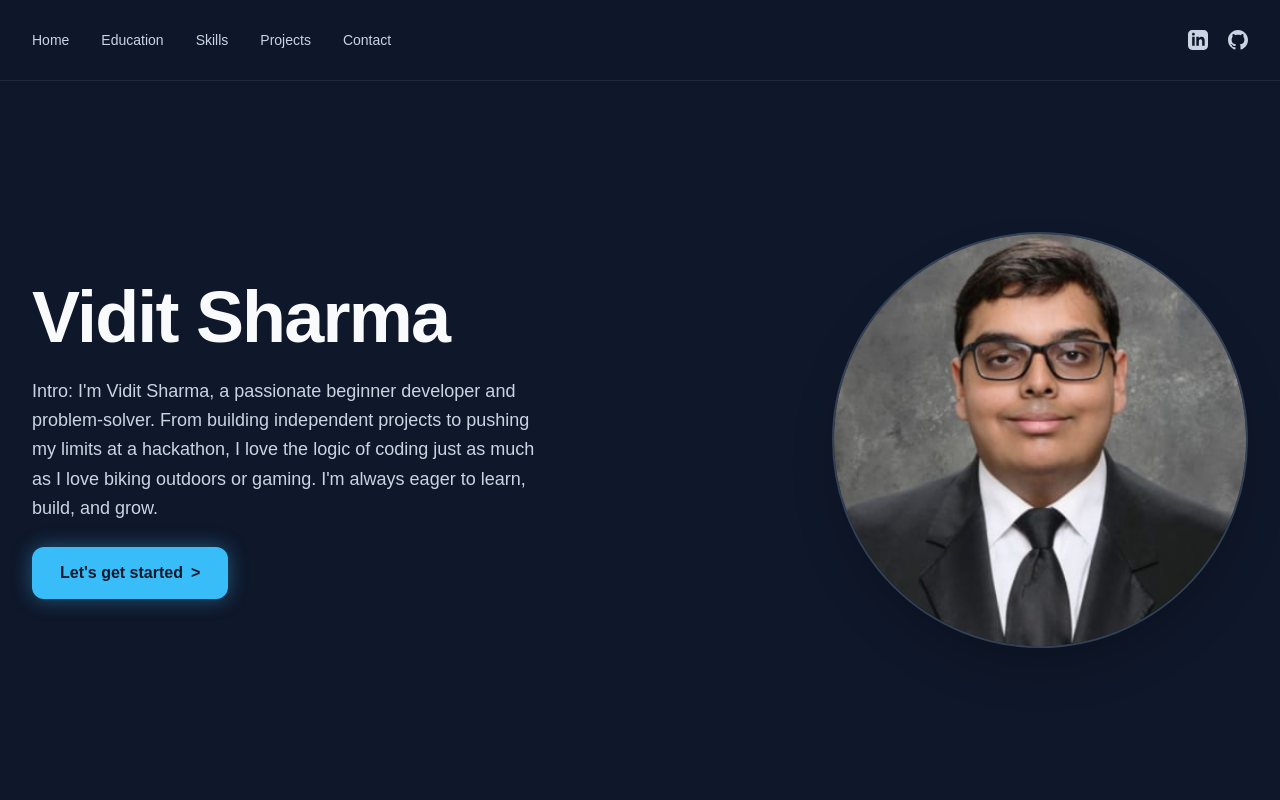
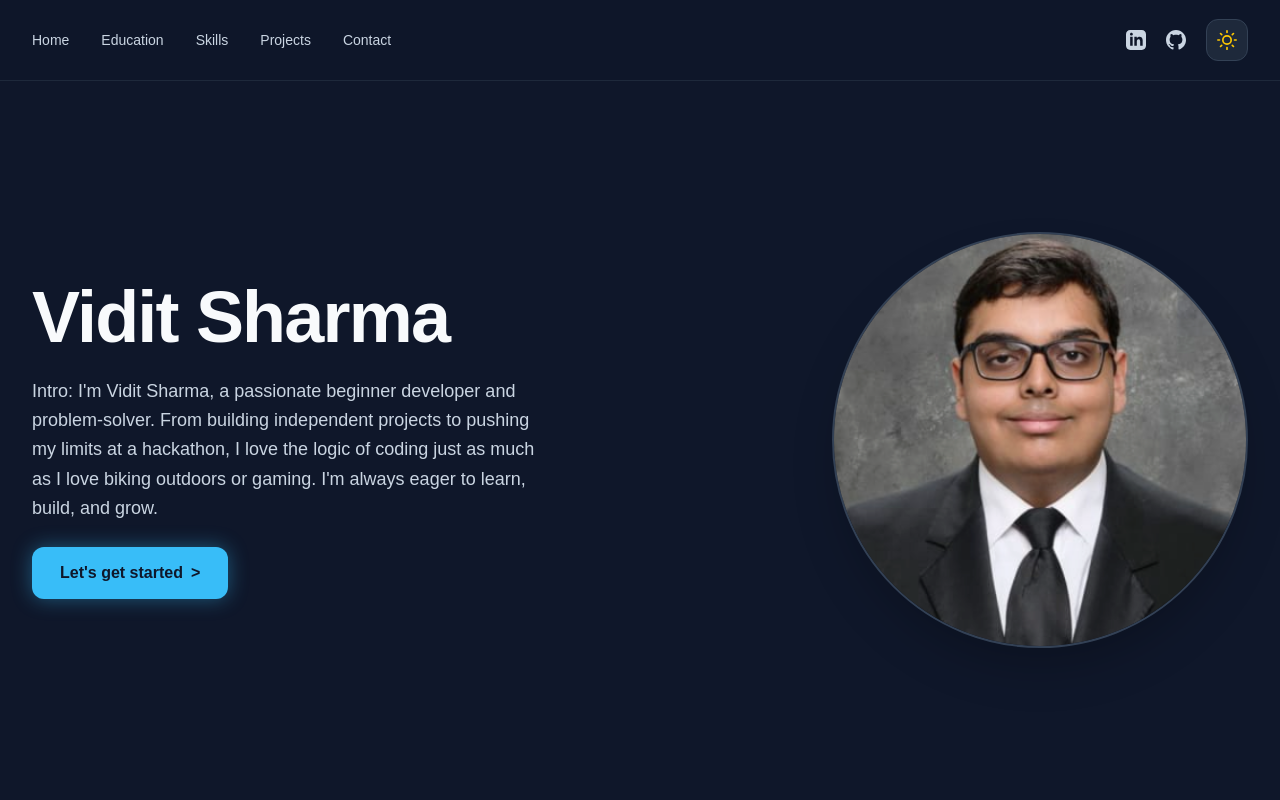
Before and after one commit to viditsmart/Vidit-s-portfolio, a Next.js app in the folder portfolio/: page / in a window 1280 px wide. Shown: the top 800 px of the page. Built offline with nearby package versions, Linux system fonts and the light colour scheme.

Commit message:
Added light and dark mode toggle bar

```diff
--- a/portfolio/app/page.tsx
+++ b/portfolio/app/page.tsx
@@ -1,6 +1,11 @@
+'use client';
+
+import { useState } from 'react';
+
 export default function PortfolioPage() {
+  const [darkMode, setDarkMode] = useState(true);
   return (
-    <main className="min-h-screen bg-[#0F172A] text-[#F8FAFC] relative selection:bg-[#38BDF8] selection:text-[#0F172A]">
+    <main className={`min-h-screen transition-colors duration-300 relative ... ${darkMode ? 'bg-[#0F172A] text-[#F8FAFC]' : 'bg-[#F8FAFC] text-[#0F172A]'}`}>
 
       {/* 1. STICKY NAVIGATION BAR */}
       <header className="fixed top-0 left-0 w-full z-50 bg-[#0F172A]/85 backdrop-blur-md border-b border-[#1E293B]">
@@ -28,7 +33,29 @@ export default function PortfolioPage() {
                 <path d="M12 0c-6.626 0-12 5.373-12 12 0 5.302 3.438 9.8 8.207 11.387.599.111.793-.261.793-.577v-2.234c-3.338.726-4.033-1.416-4.033-1.416-.546-1.387-1.333-1.756-1.333-1.756-1.089-.745.083-.729.083-.729 1.205.084 1.839 1.237 1.839 1.237 1.07 1.834 2.807 1.304 3.492.997.107-.775.418-1.305.762-1.604-2.665-.305-5.467-1.334-5.467-5.931 0-1.311.469-2.381 1.236-3.221-.124-.303-.535-1.524.117-3.176 0 0 1.008-.322 3.301 1.23.957-.266 1.983-.399 3.003-.404 1.02.005 2.047.138 3.006.404 2.291-1.552 3.297-1.23 3.297-1.23.653 1.653.242 2.874.118 3.176.77.84 1.235 1.911 1.235 3.221 0 4.609-2.807 5.624-5.479 5.921.43.372.823 1.102.823 2.222v3.293c0 .319.192.694.801.576 4.765-1.589 8.199-6.086 8.199-11.386 0-6.627-5.373-12-12-12z"/>
               </svg>
             </a>
+
+            {/* THEME TOGGLE BUTTON */}
+            <button
+              onClick={() => setDarkMode(!darkMode)}
+              className={`p-2.5 rounded-xl border transition flex items-center justify-center ${darkMode ? 'bg-[#1E293B] border-[#334155] text-yellow-400 hover:bg-[#334155]' : 'bg-slate-100 border-slate-200 text-slate-800 hover:bg-slate-200'}`}
+              aria-label="Toggle Theme"
+            >
+              {darkMode ? (
+                /* Sun Icon for Light Mode */
+                <svg className="w-5 h-5" fill="none" stroke="currentColor" strokeWidth="2" viewBox="0 0 24 24">
+                  <circle cx="12" cy="12" r="5" />
+                  <path strokeLinecap="round" strokeLinejoin="round" d="M12 1v2m0 18v2M4.22 4.22l1.42 1.42m12.72 12.72l1.42 1.42M1 12h2m18 0h2M4.22 19.78l1.42-1.42M18.36 5.64l1.42-1.42" />
+                </svg>
+              ) : (
+                /* Moon Icon for Dark Mode */
+                <svg className="w-5 h-5" fill="none" stroke="currentColor" strokeWidth="2" viewBox="0 0 24 24">
+                  <path strokeLinecap="round" strokeLinejoin="round" d="M21 12.79A9 9 0 1111.21 3 7 7 0 0021 12.79z" />
+                </svg>
+              )}
+            </button>
           </div>
+
+
 
         </nav>
       </header>
```
